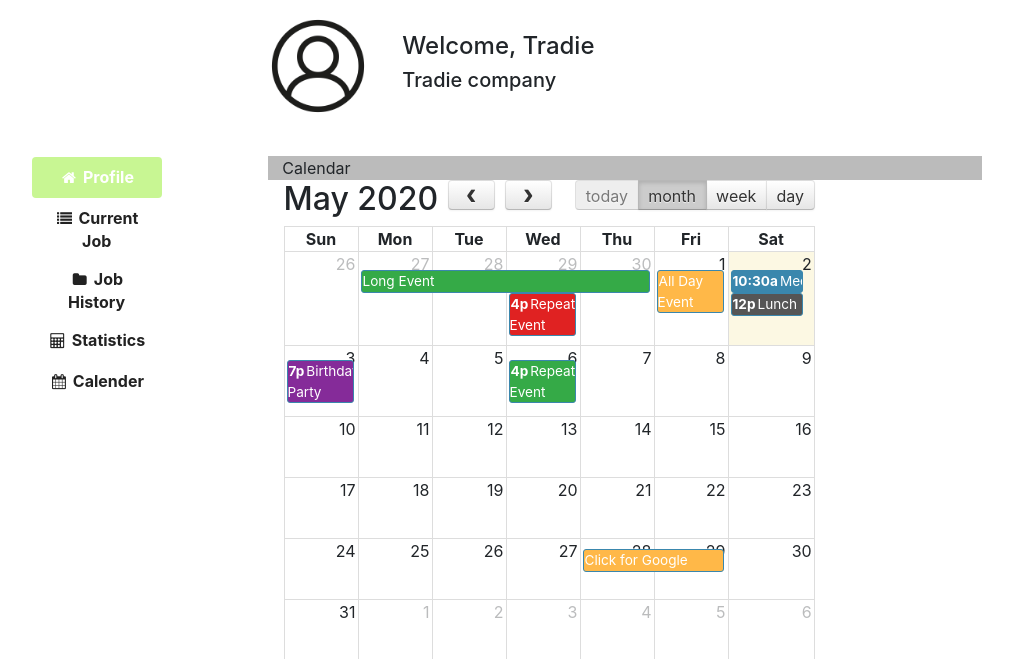
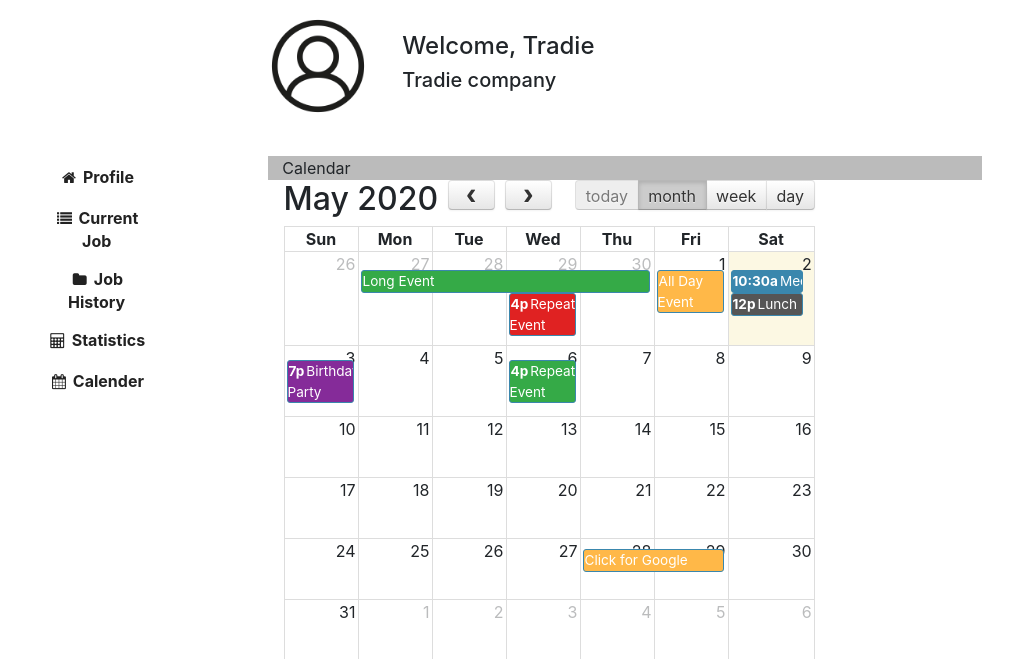
Before and after one commit to liutuo368/Jemma-Australia, a Django app: page /tradie_calendar in a window 1280 px wide. Shown: the part 112-771 px from the top of the page, without its empty margins (95-1108 px from the left). Run offline with Django 3.2, Linux system fonts and the light colour scheme; some libraries are stand-ins or nearby versions; grey boxes are pictures that could not be loaded.

Commit message:
Fixed all links and styles

```diff
--- a/templates/SubTemplate/side_menu.html
+++ b/templates/SubTemplate/side_menu.html
@@ -4,6 +4,8 @@
 <head>
     <meta charset="utf-8">
     <meta name="viewport" content="width=device-width, initial-scale=1, shrink-to-fit=no">
+
+    <title></title>
     <link rel="icon" href="../../../../favicon.ico">
 
     <!-- Latest compiled and minified CSS -->
@@ -24,24 +26,21 @@
             background-color: #c8f693 !important;
         }
 
-        .nav-pills .nav-link {
-            text-align: center;
-            color: #222222;
-        }
-    </style>
+    .nav-pills .nav-link {
+        text-align: center;
+        color: #222222;
+    }
+</style>
+</head>
 
-    <title>Dashboard for tradie</title>
-
-</head>
 <body>
-
 <nav class="d-flex flex-column flex-md-row align-items-center p-0 px-md-4 mb-3 bg-white">
     <!--Side bar -->
     <nav class="d-none d-md-block sidebar nav nav-pills" style="width: 100%">
         <div class="sidebar-sticky">
             <ul class="nav flex-column">
                 <li class="nav-item">
-                    <a class="nav-link p-2 active" href="tradie_profile">
+                    <a class="nav-link p-2" href="tradie_profile">
                         <i class="fa fa-home"></i>
                         <strong>Profile</strong>
                     </a>
--- a/templates/Tradie/tradie_calendar.html
+++ b/templates/Tradie/tradie_calendar.html
@@ -56,14 +56,14 @@
 
 <div id="top_menu"></div>
 
-<div class="row col-xs-12 col-md-12">
+<div class="row col-md-12">
 
-    <div class="col-xs-2 col-md-2 " style="margin-left: 7%">
+    <div class="col-md-2 " style="margin-left: 7%">
         <div style="height: 15%"></div>
         <div id="side_menu" style="width: 100%"></div>
     </div>
 
-    <div class="col-xs-8 col-md-8 " style="margin-left: 3%">
+    <div class="col-md-8 " style="margin-left: 3%">
 
         <!-- user profile header-->
         <div id="profile_header" class="container align-items-center justify-content-center mb-3">
```
Also changed, not shown: templates/Tradie/tradie_current_job.html (+4 -4 lines).
